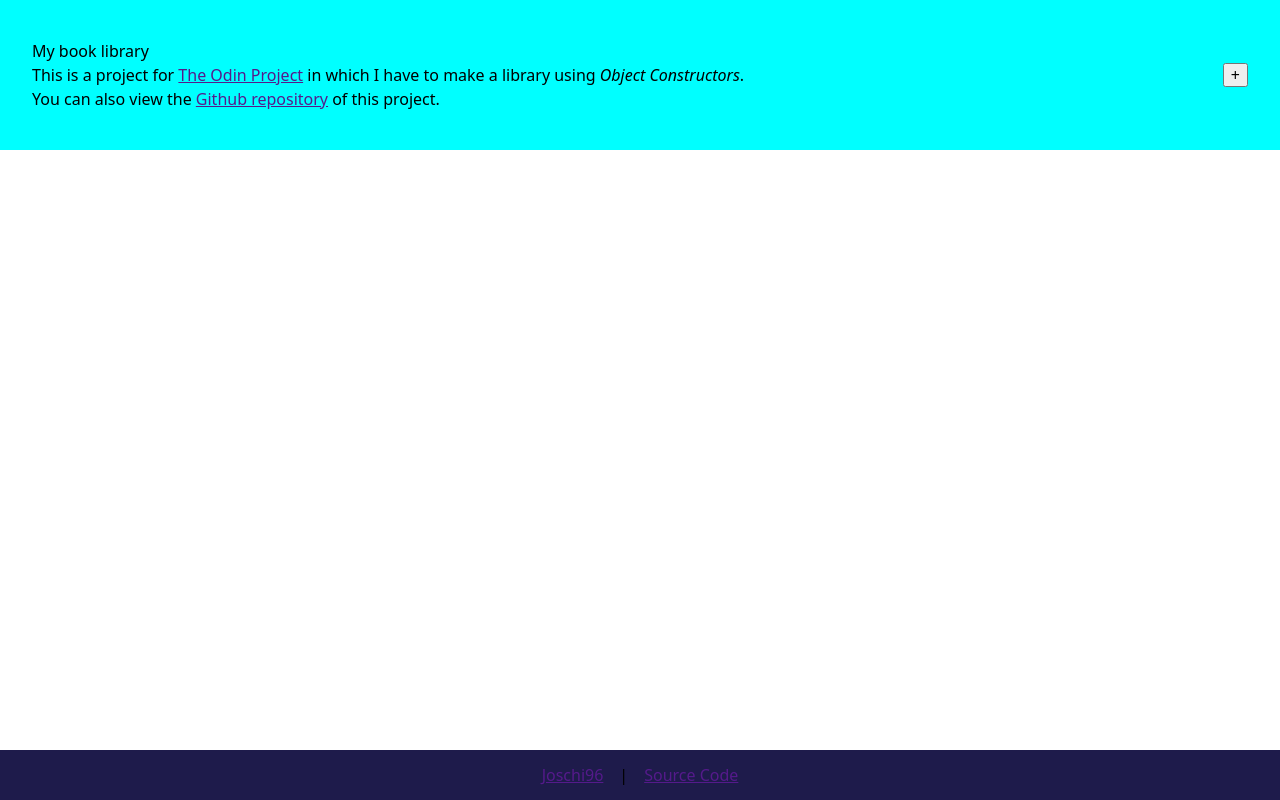
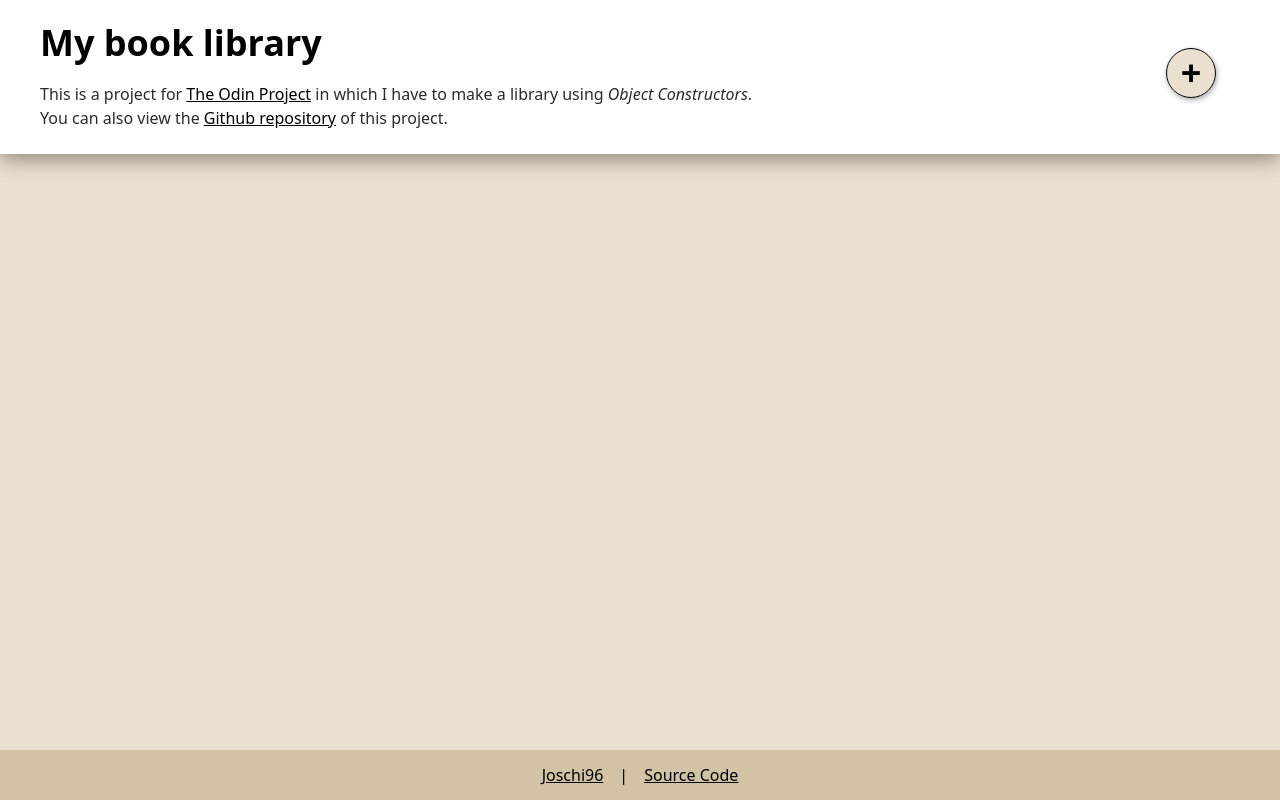
Before and after one commit to Joschi96/library, a plain HTML site: page index.html in a window 1280 px wide. Drawn offline with nearby package versions, Linux system fonts and the light colour scheme.

Commit message:
added styles for layout

```diff
--- a/index.html
+++ b/index.html
@@ -15,7 +15,7 @@
                 You can also view the <a href="">Github repository</a> of this project.
             </p>
         </div>
-        <button type="button" class="show">+</button>
+        <button type="button" class="show">&#43</button>
         <dialog id="bookDialog">
             <form id="bookForm">
                 <label for="title">Title:</label>
--- a/style.css
+++ b/style.css
@@ -3,12 +3,12 @@
 
 :root{
     line-height: 1.5;
-    --main-color: #1e1b4b;
-    --sec-color:#eef2ff;
-    --trd-color:#d4d4e2a6;
-    --text-main: #eef2ff;
-    --text-sec:#1b1b1b;
-    --text-trd:#383838e7;
+    --main-color: rgb(255, 250, 243);
+    --sec-color:#9e78363b;
+    --trd-color:#b49b6b98;
+    --text-main: #000000;
+    --text-sec:#2b2b2b;
+    --shadow: rgb(139, 138, 138);
     font-family: sans-serif;
 }
 html{
@@ -32,6 +32,14 @@ img {
 .highlight{
     font-style: italic;
 }
+a{
+    text-decoration: underline;
+    color: var(--text-main);
+}
+h1{
+    font-size: 36px;
+    font-weight: bold;
+}
 
 /* END Normalize and reset */
 
@@ -41,21 +49,41 @@ body{
     display: grid;
     grid-template-rows: auto 1fr auto;
 }
+.left p{
+    margin-top: 0.74rem;
+    color: var(--text-sec);
+}
 
 header{
     min-height: 150px;
-    background-color: aqua;
+    background-color: white;
     display: flex;
     justify-content: space-between;
     align-items: center;
-    padding: 0 2rem;
+    padding: 1rem 4rem 1.5rem 2.5rem;
+    gap: 2rem;
+    box-shadow: 0px 5px 20px 0px var(--shadow);
 }
+.show{
+    font-weight: bold;
+    font-size: 36px;
+    height: 50px;
+    width: 50px;
+    border: 1px solid var(--text-main);
+    border-radius: 50%;
+    background-color: var(--sec-color);
+    box-shadow: 1px 2px 6px -1px var(--shadow);
+}
+
 footer{
     min-height: 50px;
-    background-color: #1e1b4b;
+    background-color: var(--trd-color);
     display: flex;
     justify-content: center;
     align-items: center;
     gap: 1rem;
 
 }
+.container{
+    background-color: var(--sec-color);
+}
```
